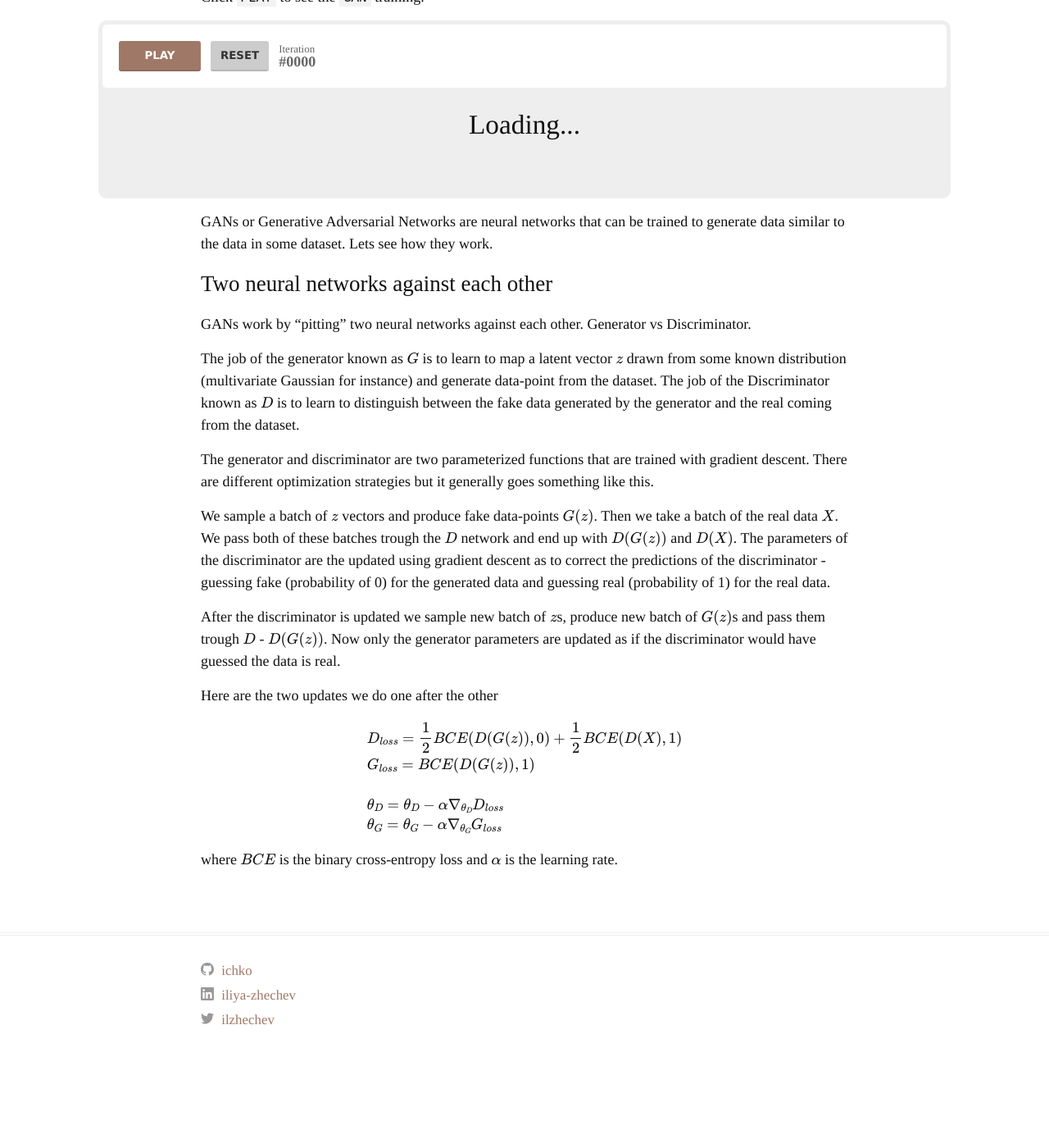
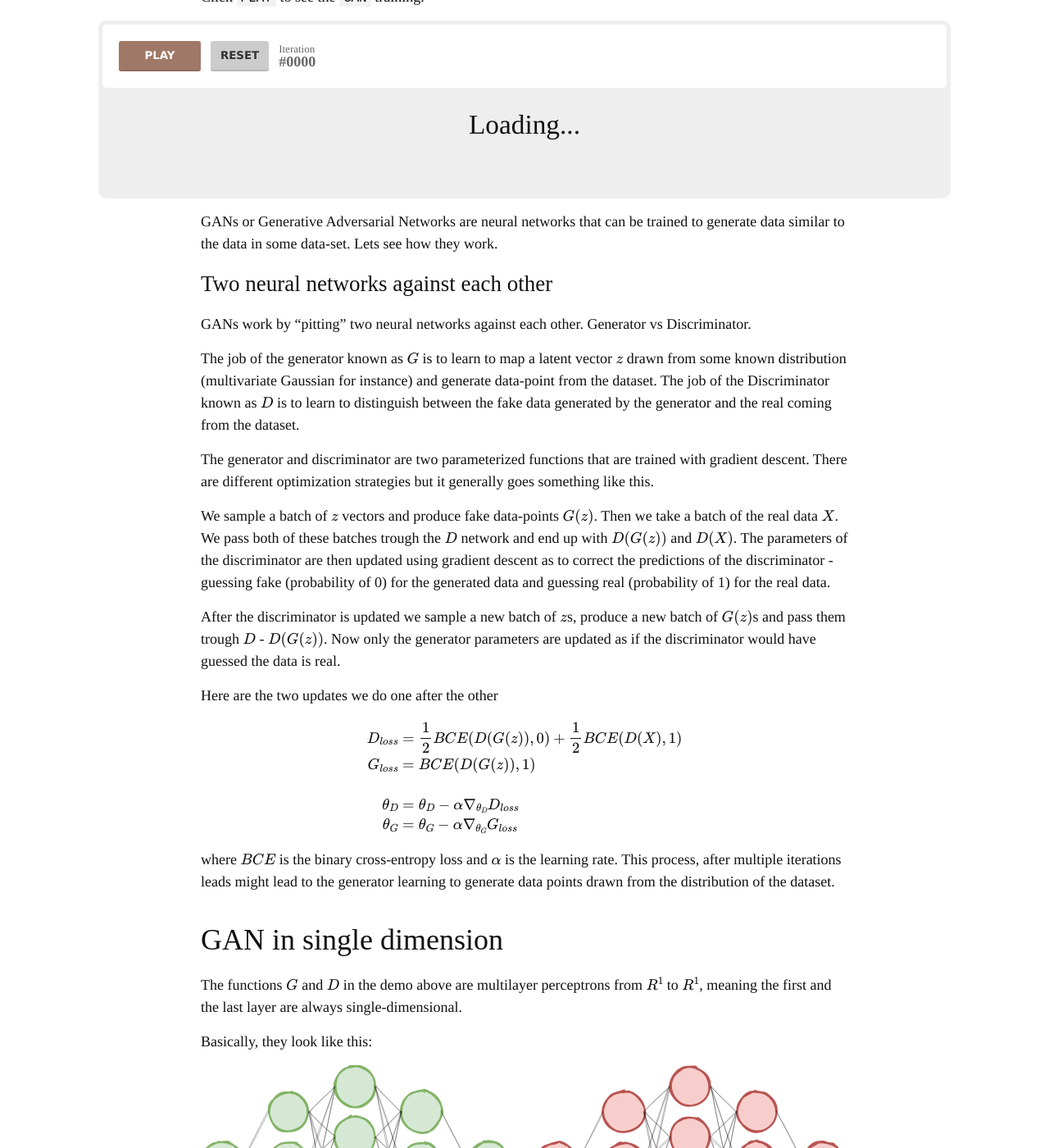
Before and after one commit to ichko/ichko.github.io, a Jekyll site: the page built from _posts/2020-10-26-one-d-gan.md, in a window 1280 px wide and 1400 px high, scrolled down 228 px. Shown: the whole window at 82% size. Built offline with Jekyll 4.4.1, drawn with Linux system fonts in a browser that asks for light colours; some web fonts are replaced; formulas are drawn with MathJax 3; comment, search, counter and statistics services are not loaded; before the commit the page ends 1545 px from its top, so only the background shows below that.

Commit message:
Add 1d perceptrons svg

```diff
--- a/_posts/2020-10-26-one-d-gan.md
+++ b/_posts/2020-10-26-one-d-gan.md
@@ -46,7 +46,7 @@ comments: false
 {% markdown %}
 
 GANs or Generative Adversarial Networks are neural networks
-that can be trained to generate data similar to the data in some dataset.
+that can be trained to generate data similar to the data in some data-set.
 Lets see how they work.
 
 # Two neural networks against each other
@@ -65,33 +65,49 @@ something like this.
 We sample a batch of $z$ vectors and produce fake data-points $G(z)$.
 Then we take a batch of the real data $X$. We pass both of these batches
 trough the $D$ network and end up with $D(G(z))$ and $D(X)$.
-The parameters of the discriminator are the updated using gradient
+The parameters of the discriminator are then updated using gradient
 descent as to correct the predictions of the discriminator -
 guessing fake (probability of 0) for the generated data and guessing
 real (probability of 1) for the real data.
 
-After the discriminator is updated we sample new batch of $z$s, produce
-new batch of $G(z)$s and pass them trough $D$ - $D(G(z))$. Now
+After the discriminator is updated we sample a new batch of $z$s, produce
+a new batch of $G(z)$s and pass them trough $D$ - $D(G(z))$. Now
 only the generator parameters are updated as if the discriminator
 would have guessed the data is real.
 
 Here are the two updates we do one after the other
 
 $$
+  \begin{equation*}
+  \begin{gathered}
   \begin{aligned}
-    &D_{loss} = \frac{1}{2} BCE(D(G(z)), 0) + \frac{1}{2} BCE(D(X), 1)
+    D_{loss} &= \frac{1}{2} BCE(D(G(z)), 0) + \frac{1}{2} BCE(D(X), 1)
     \\
-    &G_{loss} = BCE(D(G(z)), 1)
+    G_{loss} &= BCE(D(G(z)), 1)
     \\
     \\
-    &\theta_D = \theta_D - \alpha \nabla_{\theta_D}{D_{loss}}
+    \theta_D &= \theta_D - \alpha \nabla_{\theta_D}{D_{loss}}
     \\
-    &\theta_G = \theta_G - \alpha \nabla_{\theta_G}{G_{loss}}
+    \theta_G &= \theta_G - \alpha \nabla_{\theta_G}{G_{loss}}
   \end{aligned}
+  \end{gathered}
+  \end{equation*}
 $$
 
 where $BCE$ is the binary cross-entropy loss and $\alpha$ is
-the learning rate.
+the learning rate. This process, after multiple iterations
+leads might lead to the generator learning to generate data points
+drawn from the distribution of the dataset.
+
+## GAN in single dimension
+
+The functions $G$ and $D$ in the demo above are multilayer perceptrons
+from $R^1$ to $R^1$, meaning the first and the last layer are
+always single-dimensional.
+
+Basically, they look like this:
+
+![1D Perceptrons](/assets/one-d-gan/1d-perceptrons.svg)
 
 {% endmarkdown %}
 
```
Also changed, not shown: assets/one-d-gan/1d-perceptrons.svg (added).
